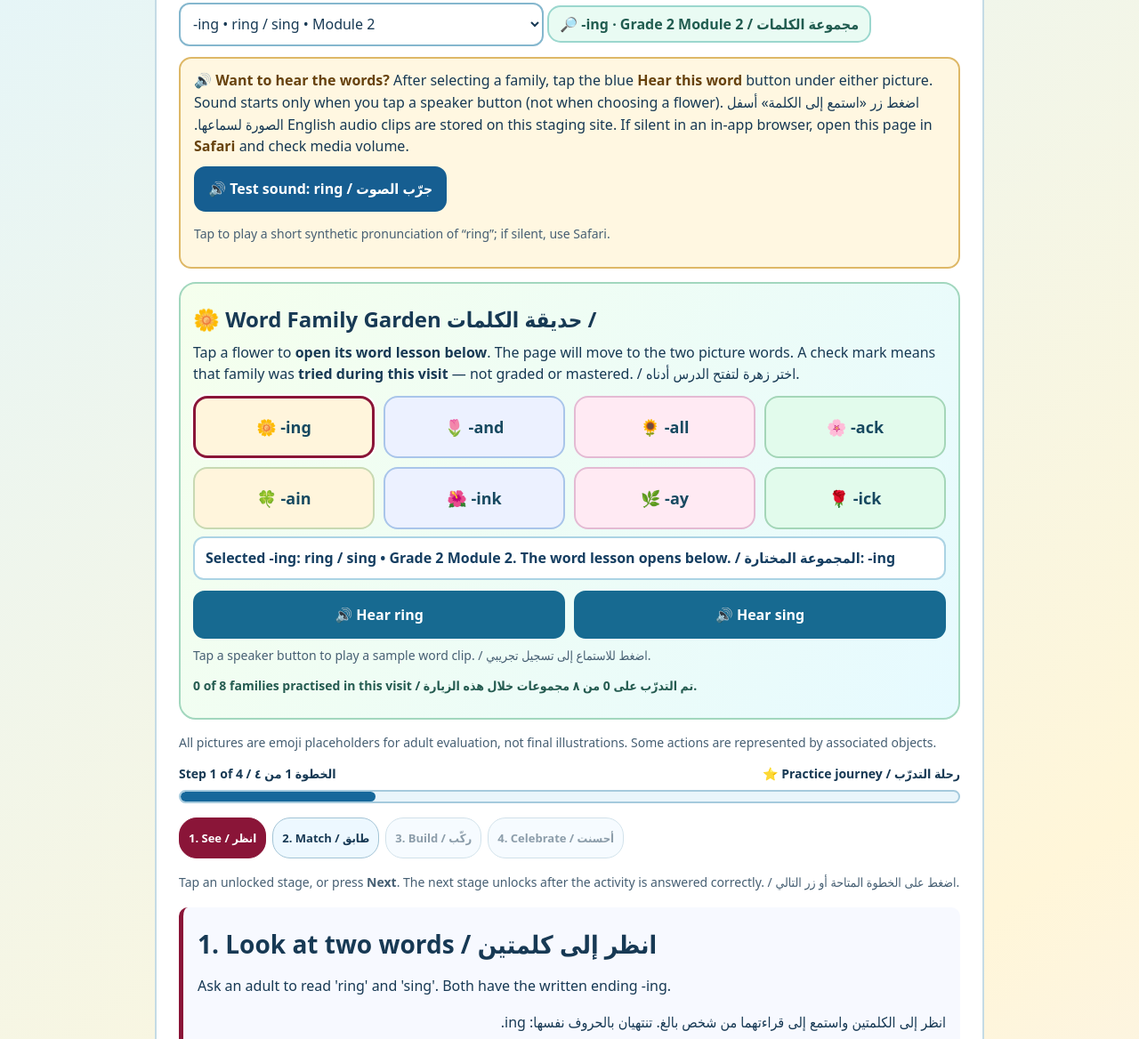
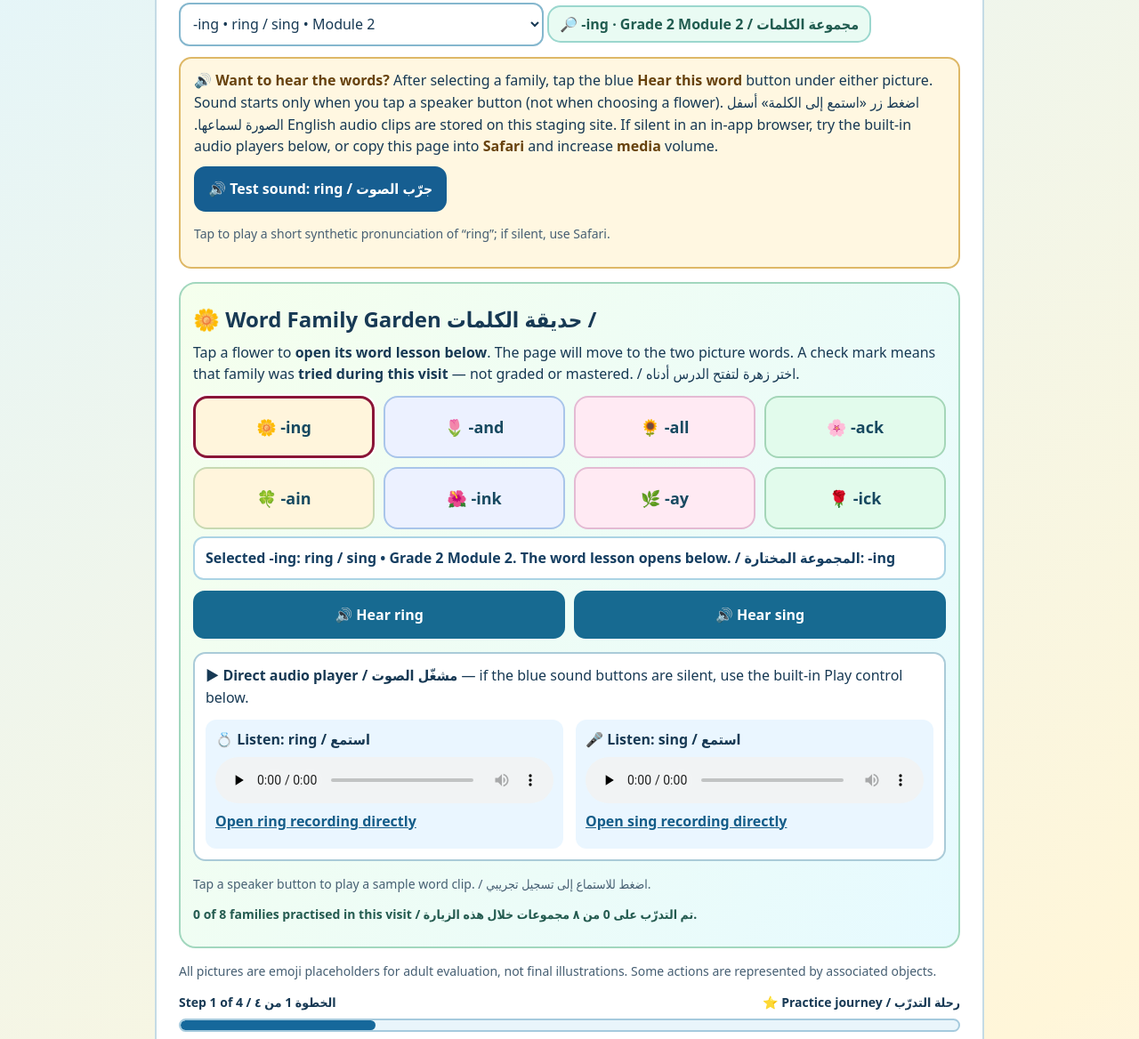
Before and after one commit to Rahman1388/Little-learners-review-staging, a plain HTML site: page picture-word-explorer.html in a window 1280 px wide. Shown: the part 480-1648 px from the top of the page at 89% size. Drawn offline with Linux system fonts and the light colour scheme.

Commit message:
Add native mobile audio players and direct MP3 fallback for all selected phonics words; refresh iOS cached script

```diff
--- a/picture-word-explorer.html
+++ b/picture-word-explorer.html
@@ -30,6 +30,13 @@ label[for="family"]{font-weight:900;display:block;margin-bottom:8px}select{min-h
 .gardenButtons button span{display:block}.gardenButtons button .flower{font-size:25px;line-height:1.1}
 .gardenStatus{font-weight:850;color:#245b50;font-size:14px}.gardenSelection{font-weight:900;color:#153e61;background:white;border:2px solid #abd3e4;border-radius:12px;padding:10px 12px;margin:13px 0}.gardenHear{display:grid;grid-template-columns:repeat(2,minmax(0,1fr));gap:10px}.gardenHear button{min-height:54px;background:#176a91;border:2px solid #176a91;color:#fff;border-radius:13px;font-weight:850;font-size:16px}@media(max-width:350px){.gardenHear{grid-template-columns:1fr}}
 @media(max-width:480px){.gardenButtons{grid-template-columns:repeat(2,minmax(0,1fr))}}
+.nativeSound{margin:15px 0;border:2px solid #aacbd8;border-radius:14px;background:#fff;padding:12px}
+.nativeSound p{margin:0 0 12px}.nativeAudioGrid{display:grid;grid-template-columns:repeat(2,minmax(0,1fr));gap:14px}
+.nativeAudioGrid>div{min-width:0;border-radius:12px;background:#eaf6ff;padding:11px}
+.nativeAudioGrid label{font-weight:800;margin:0 0 9px;display:block}
+.nativeAudioGrid audio{display:block;width:100%;height:52px;max-width:100%}
+.nativeAudioGrid a{display:inline-block;color:#145d89;font-weight:750;line-height:1.4;padding:9px 0}
+@media(max-width:520px){.nativeAudioGrid{grid-template-columns:1fr}}
 .stageTrack{display:flex;flex-wrap:wrap;gap:7px;margin:16px 0}
 .progressSummary{display:flex;align-items:center;justify-content:space-between;gap:12px;margin:12px 0 9px;flex-wrap:wrap;font-size:14px;font-weight:800}.progressOuter{width:100%;height:15px;border:2px solid #a5cadd;background:#e9f5fb;border-radius:30px;overflow:hidden}.progressFill{display:block;height:100%;width:25%;background:#16689b;border-radius:30px}
 .familyBadge{display:inline-block;margin:9px 0 2px;padding:8px 12px;border:2px solid #9bd7ce;background:#e9fbf3;border-radius:15px;color:#215c50;font-weight:850}
@@ -50,7 +57,7 @@ label[for="family"]{font-weight:900;display:block;margin-bottom:8px}select{min-h
 @media(prefers-reduced-motion:reduce){*,*:before,*:after{scroll-behavior:auto!important;animation:none!important;transition:none!important}}
 @media print{body{background:white}.flag,.sound,.buttons,.nav{display:none}.hero,.panel{box-shadow:none;border:1px solid #777;break-inside:avoid}}
 </style>
-<script defer src="./picture-word-explorer.js"></script>
+<script defer src="./picture-word-explorer.js?v=20261028-ios-audio-fallback"></script>
 </head><body>
 <aside class="flag" role="note">🧪 Adult reviewers only • Unapproved independent Grade 2 learning prototype • Not a school or Ministry service</aside>
 <main>
@@ -68,7 +75,7 @@ label[for="family"]{font-weight:900;display:block;margin-bottom:8px}select{min-h
 <option value="ay">-ay • day / play • Module 5</option><option value="ick">-ick • sick / kick • Module 5</option>
 </select>
 <div id="familyBadge" class="familyBadge" aria-live="polite">🔎 Family -ing • Module 2 / مجموعة الكلمات</div>
-<div class="audioHelp" role="note"><strong>🔊 Want to hear the words?</strong> After selecting a family, tap the blue <strong>Hear this word</strong> button under either picture. Sound starts only when you tap a speaker button (not when choosing a flower). <span lang="ar" dir="rtl">اضغط زر «استمع إلى الكلمة» أسفل الصورة لسماعها.</span> English audio clips are stored on this staging site. If silent in an in-app browser, open this page in <strong>Safari</strong> and check media volume.
+<div class="audioHelp" role="note"><strong>🔊 Want to hear the words?</strong> After selecting a family, tap the blue <strong>Hear this word</strong> button under either picture. Sound starts only when you tap a speaker button (not when choosing a flower). <span lang="ar" dir="rtl">اضغط زر «استمع إلى الكلمة» أسفل الصورة لسماعها.</span> English audio clips are stored on this staging site. If silent in an in-app browser, try the built-in audio players below, or copy this page into <strong>Safari</strong> and increase <strong>media</strong> volume.
 <div style="margin-top:10px"><button type="button" id="audioTest" aria-describedby="topAudioStatus">🔊 Test sound: ring / جرّب الصوت</button></div><p id="topAudioStatus" class="subtle" role="status" aria-live="polite">Tap to play a short synthetic pronunciation of “ring”; if silent, use Safari.</p></div>
 <section class="gardenPanel" aria-labelledby="gardenHeading">
 <h2 id="gardenHeading">🌼 Word Family Garden <span lang="ar" dir="rtl">/ حديقة الكلمات</span></h2>
@@ -76,6 +83,13 @@ label[for="family"]{font-weight:900;display:block;margin-bottom:8px}select{min-h
 <div id="gardenButtons" class="gardenButtons" role="group" aria-label="Choose one of eight phonics families"></div>
 <p id="gardenSelection" class="gardenSelection" aria-live="polite">Selected -ing: ring / sing. Tap a flower to jump to the words below. / اختر الزهرة لعرض الكلمات.</p>
 <div class="gardenHear" role="group" aria-label="Hear the selected word family"><button id="gardenHear0" type="button">🔊 Hear ring</button><button id="gardenHear1" type="button">🔊 Hear sing</button></div>
+<div class="nativeSound" aria-label="Native audio player fallback">
+ <p><strong>▶ Direct audio player / مشغّل الصوت</strong> — if the blue sound buttons are silent, use the built-in Play control below.</p>
+ <div class="nativeAudioGrid">
+  <div><label id="nativeLabel0" for="nativeAudio0">💍 Listen: ring / استمع</label><audio id="nativeAudio0" controls preload="none" playsinline src="./audio/review-english/ring.mp3">Your browser does not support audio.</audio><a id="directAudio0" href="./audio/review-english/ring.mp3" target="_blank" rel="noopener">Open ring recording directly</a></div>
+  <div><label id="nativeLabel1" for="nativeAudio1">🎤 Listen: sing / استمع</label><audio id="nativeAudio1" controls preload="none" playsinline src="./audio/review-english/sing.mp3">Your browser does not support audio.</audio><a id="directAudio1" href="./audio/review-english/sing.mp3" target="_blank" rel="noopener">Open sing recording directly</a></div>
+ </div>
+</div>
 <p id="gardenAudioStatus" class="subtle" role="status" aria-live="polite">Tap a speaker button to play a sample word clip. / اضغط للاستماع إلى تسجيل تجريبي.</p>
 <p id="gardenStatus" class="gardenStatus" role="status" aria-live="polite">0 of 8 families practised in this visit / ٠ من ٨ مجموعات</p>
 </section>
```
